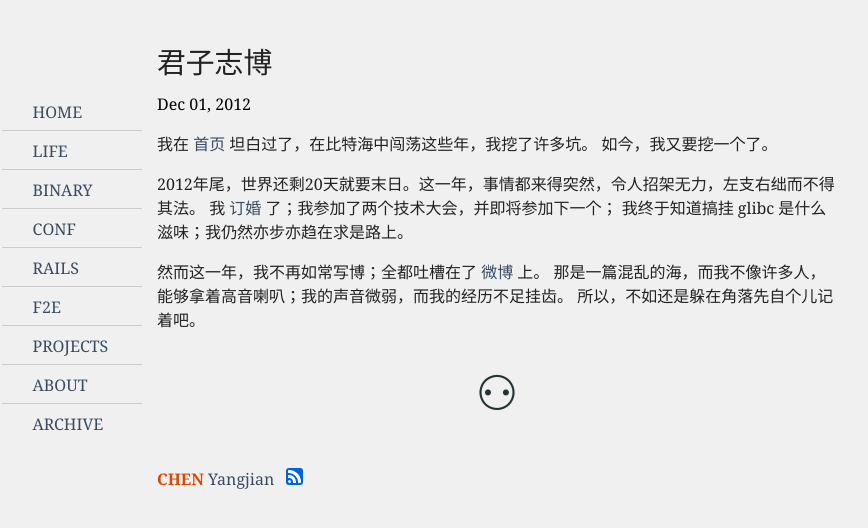
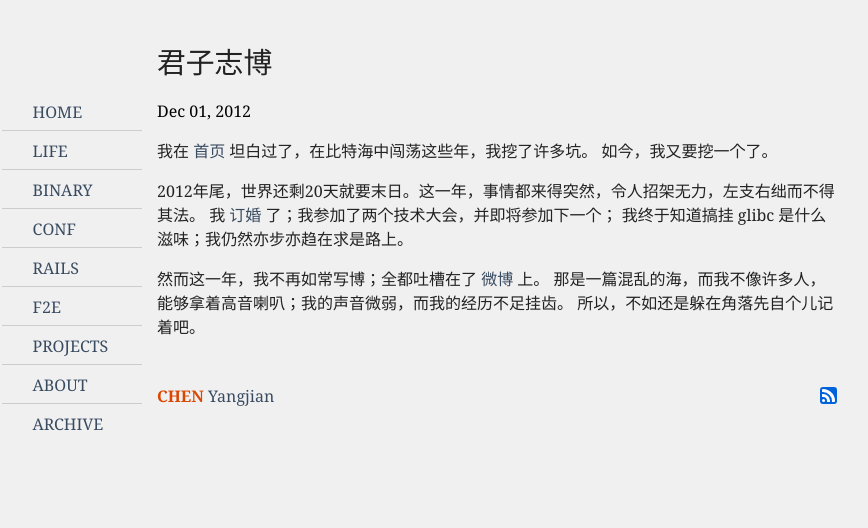
Before and after one commit to cyjake/cyjake.github.io, a Jekyll site: the page built from life/_posts/2012-12-01-yet-another-blog.md, in a window 1280 px wide. Shown: the top 528 px of the page, without its empty margins (143-1011 px from the left). Built offline with Jekyll 4.4.1, drawn with Linux system fonts in a browser that asks for light colours; some web fonts are replaced.

Commit message:
Fix: drop icon at the article end

```diff
--- a/_layouts/post.html
+++ b/_layouts/post.html
@@ -12,7 +12,7 @@
       <div class="content-wrap" itemscope itemtype="http://schema.org/Article">
         <div class="article">
           <h1 itemprop="name">{{ page.title }}</h1>
-          {% if page.date %}<time>{{ page.date | date: '%b %d, %Y' }}</time>{% endif %}
+          {% if page.date %}<address><time datetime="{{ page.date }}">{{ page.date | date: '%b %d, %Y' }}</time></address>{% endif %}
           <div itemprop="articleBody">{{ content }}</div>
         </div>
         <div bx-name="mosaics/stoc" bx-config="{essay: '.article'}" bx-tpl="./default"></div>
--- a/_sass/components/base.sass
+++ b/_sass/components/base.sass
@@ -82,22 +82,16 @@ p
     padding: 0 3px
 
 .article
-  margin-bottom: 40px
   font-size: 16px
+
+  address
+    display: block
+    margin-top: 1em
 
   img
     max-width: 100%
     border-radius: 2px
     box-shadow: 0 0 3px rgba(0, 0, 0, 0.3)
-
-.article:after
-  content: '⚇'
-  display: block
-  font-size: 48px
-  text-align: center
-  margin: 24px 0
-  color: #233333
-  text-shadow: 0 0 1px rgba(0, 0, 0, 0.2)
 
 .frontpage
   background: #121212
@@ -155,12 +149,13 @@ p
     height: 100%
 
 #footer
-  margin: 40px 0 20px
+  padding: 2em 0 1em
   height: 18px
   line-height: 18px
+  overflow: hidden
+
+  .branding
+    float: left
 
   .rss
-    margin-left: 0.5em
-
-  .cnzz
     float: right
```
